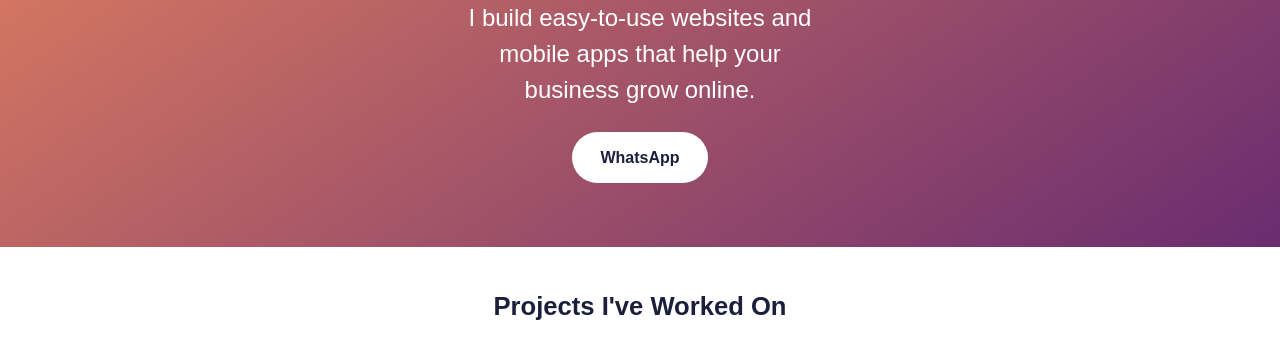
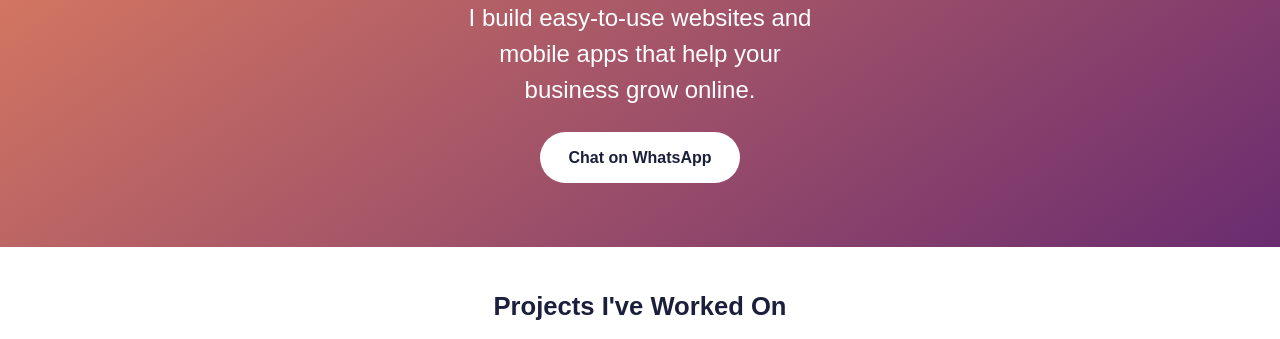
Before and after one commit to estheroledhere/My-Portfolio, a plain HTML site: page docs/index.html in a window 1280 px wide. Shown: the part 390-729 px from the top of the page. Drawn offline with Linux system fonts and the light colour scheme.

Commit message:
Update button text to 'Chat on WhatsApp'

```diff
--- a/docs/index.html
+++ b/docs/index.html
@@ -274,7 +274,7 @@
       </div>
       <h1>Website Developer</h1>
       <p>I build easy-to-use websites and mobile apps that help your business grow online.</p>
-      <a href="https://wa.me/2348110034706" class="btn btn-primary">WhatsApp</a>
+      <a href="https://wa.me/2348110034706" class="btn btn-primary">Chat on WhatsApp</a>
     </div>
   </header>
 
```
